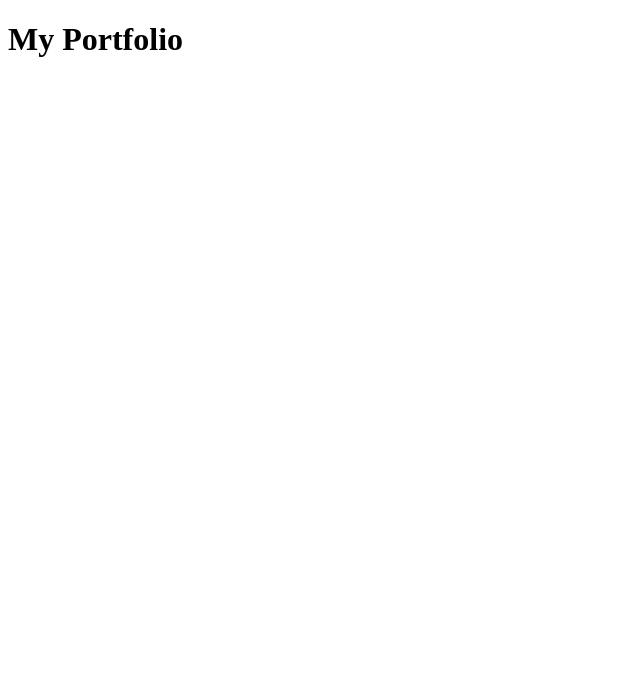
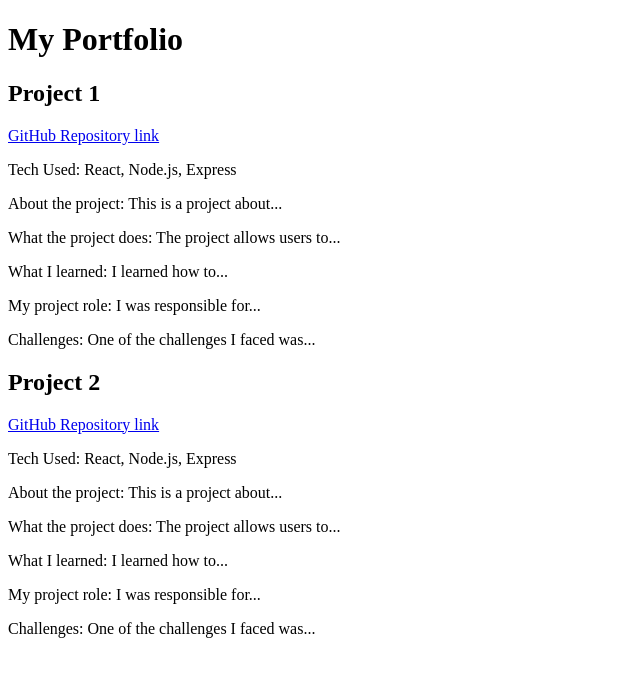
Before and after one commit to EsterHajos/Portfolio, a React (Vite) app in the folder Portfolio/: page / in a window 1280 px wide. Shown: the top 676 px of the page, without its empty margins (0-640 px from the left). Built offline with nearby package versions, Linux system fonts and the light colour scheme.

Commit message:
changed incorrect code

```diff
--- a/Portfolio/index.html
+++ b/Portfolio/index.html
@@ -9,9 +9,10 @@
 </head>
 <body>
 
-  <div id="root"></div>
 
 
-<script type="module" src="/src/main.jsx"></script>
+
+<div id="root"></div>
+<script type="module" src="/src/Main.jsx"></script>
 </body>
 </html>
--- a/Portfolio/src/App.jsx
+++ b/Portfolio/src/App.jsx
@@ -1,15 +1,14 @@
-import projects from "./data/projects";
-import projectcard from "./components/projectcard";
+import Projects from "./data/Projects";
+import Projectcard from "./components/Projectcard";
 
 function App() {
   return (
-
     <div>
       <h1>My Portfolio</h1>
 
-      <div className="projects.conatiner">
-        {projects.map((project) => (
-          <projectCard
+      <div className="projects-container">
+        {Projects.map((project) => (
+          <Projectcard
             key={project.projectname}
             {...project}
           />
@@ -19,5 +18,4 @@ function App() {
   );
 }
 
-
 export default App;
--- a/Portfolio/src/components/projectcard.jsx
+++ b/Portfolio/src/components/projectcard.jsx
@@ -1,4 +1,4 @@
-function projectcard ({
+function Projectcard({
   projectname,
   screenshot,
   githubRepo,
@@ -9,17 +9,24 @@ learned,
   role,
   challenges,
 }) {
-
   return (
     <div className="project-card">
 
       <h2>{projectname}</h2>
 
-<img src={screenshot} alt={projectname} > </img>
+      {screenshot && (
+        <img src={screenshot} alt={projectname} />
+      )}
 
-<a href={githubRepo}>GitHub Repository link</a>
+      {githubRepo && (
+        <a href={githubRepo} target="_blank" rel="noreferrer">
+          GitHub Repository link
+        </a>
+      )}
 
-<p>Tech Used: {techUsed.toString()}</p>
+      <p>
+        Tech Used: {Array.isArray(techUsed) ? techUsed.join(", ") : techUsed}
+      </p>
 
       <p>About the project: {writeUp}</p>
 
@@ -33,8 +40,6 @@ return (
 
     </div>
   );
-
 }
 
-
-export default projectcard;
+export default Projectcard;
--- a/Portfolio/src/data/projects.js
+++ b/Portfolio/src/data/projects.js
@@ -1,31 +1,29 @@
 // Project data for the portfolio
 
 const projects = [
-    {
+  {
     projectname: "Project 1",
     screenshot: "",
-    githubRepo: "link!",
+    githubRepo: "https://github.com/",
     techUsed: ["React", "Node.js", "Express"],
     writeUp: "This is a project about...",
     projectfunction: "The project allows users to...",
     learned: "I learned how to...",
     role: "I was responsible for...",
     challenges: "One of the challenges I faced was..."
-    },
+  },
 
-    {
+  {
     projectname: "Project 2",
     screenshot: "",
-    githubRepo: "link!",
+    githubRepo: "https://github.com/",
     techUsed: ["React", "Node.js", "Express"],
     writeUp: "This is a project about...",
     projectfunction: "The project allows users to...",
     learned: "I learned how to...",
     role: "I was responsible for...",
     challenges: "One of the challenges I faced was..."
-    },
-
+  }
 ];
 
-
-    export default projects;
+export default projects;
```
Lines whose indentation alone changed are shown as unchanged.
